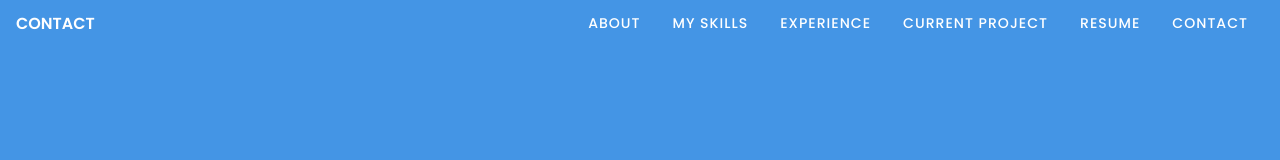
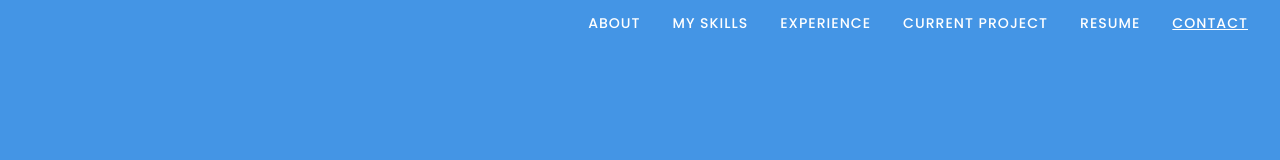
Before and after one commit to Jonjo7Dia/portfolio, a React (Create React App) app: page / in a window 1280 px wide. Shown: the top 160 px of the page. Built offline with nearby package versions, Linux system fonts and the light colour scheme.

Commit message:
ready to work on contact page

```diff
--- a/src/components/body/about/About.module.css
+++ b/src/components/body/about/About.module.css
@@ -11,7 +11,7 @@
 
 .marker {
     position: absolute;
-    bottom: 0;
+    bottom: 50%;
     height: 5px;
     width: 5px;
 }
--- a/src/components/navBar/NavBar.js
+++ b/src/components/navBar/NavBar.js
@@ -36,7 +36,7 @@ function NavBar(props) {
     ];
     line1Style = line2Style = line3Style = "";
   }
-  console.log(props.currentView)
+  console.log(props.currentView);
 
   return (
     <div className={classes.navBar}>
@@ -51,6 +51,9 @@ function NavBar(props) {
               const body = document.querySelector("#body");
               body.scrollBy(0, pos.y);
             }}
+            className={`${
+              props.currentView === "About" ? classes.selected : ""
+            }`}
           >
             About
           </Link>
@@ -64,6 +67,9 @@ function NavBar(props) {
               const body = document.querySelector("#body");
               body.scrollBy(0, pos.y);
             }}
+            className={`${
+              props.currentView === "My Skills" ? classes.selected : ""
+            }`}
           >
             My Skills
           </Link>
@@ -78,6 +84,8 @@ function NavBar(props) {
               const body = document.querySelector("#body");
               body.scrollBy(0, pos.y);
             }}
+          className={`${props.currentView === 'My Experience' ? classes.selected : ''}`}
+
           >
             Experience
           </Link>
@@ -91,6 +99,8 @@ function NavBar(props) {
               const body = document.querySelector("#body");
               body.scrollBy(0, pos.y);
             }}
+          className={`${props.currentView === 'Current Project' ? classes.selected : ''}`}
+
           >
             Current Project
           </Link>
@@ -104,6 +114,8 @@ function NavBar(props) {
               const body = document.querySelector("#body");
               body.scrollBy(0, pos.y);
             }}
+          className={`${props.currentView === 'My Resume' ? classes.selected : ''}`}
+
           >
             Resume
           </Link>
@@ -118,6 +130,8 @@ function NavBar(props) {
               const body = document.querySelector("#body");
               body.scrollBy(0, pos.y);
             }}
+          className={`${props.currentView === 'Contact' ? classes.selected : ''}`}
+
           >
             Contact
           </Link>
--- a/src/components/navBar/NavBar.module.css
+++ b/src/components/navBar/NavBar.module.css
@@ -27,9 +27,10 @@
     text-transform: uppercase;
     color: white;
     font-weight: 600;
+    display: none;
 }
 .navBar ul {
-  width: 80%;
+  width: 100%;
   height: 100%;
   color: white;
   padding: 0;
@@ -62,6 +63,7 @@ margin: 0;
 
 .navBar li  a {
     color: white !important;
+    text-decoration: none ;
 }
 .navBar li:active {
     text-decoration: underline !important;
@@ -93,11 +95,15 @@ margin: 0;
     transition: all 0.3s ease;
     z-index: 100;
 }
-
+.selected {
+    text-decoration: underline !important;
+}
 
 @media screen and (max-width: 768px){
     .current {
         width: 50%;
+        display:block;
+        display: flex;
     }
     body {
         overflow-x: hidden;
```
